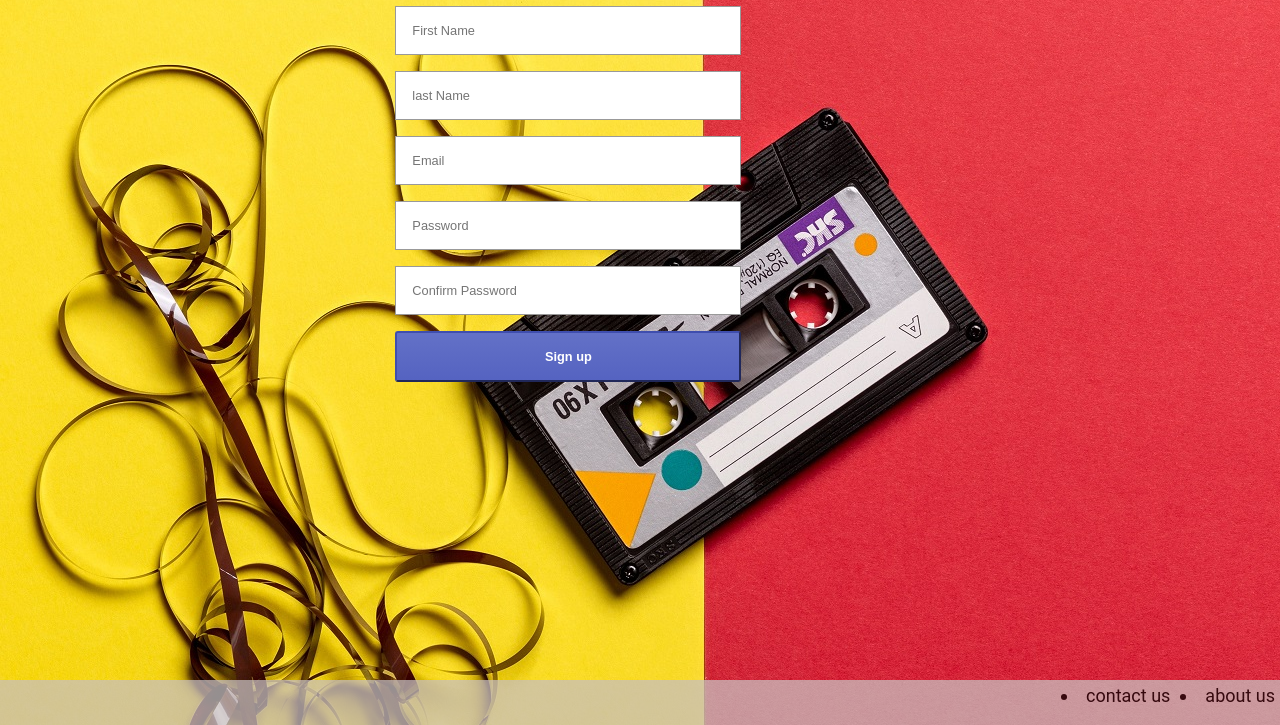
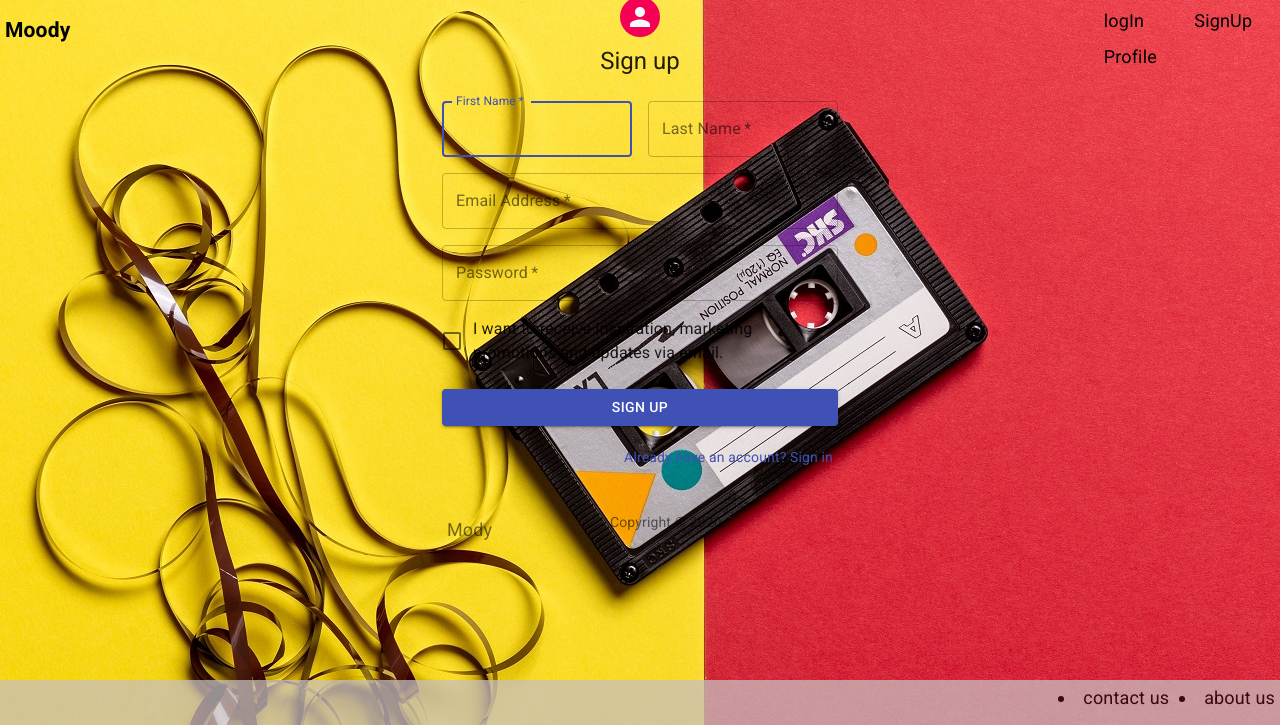
Before and after one commit to The-Moody-App/The-Moody-App, a React app in the folder client/: page /signup in a window 1280 px wide. Shown: the part 75-800 px from the top of the page. Built offline with nearby package versions, Linux system fonts and the light colour scheme.

Commit message:
new design for login and sigsiignup pages

```diff
--- a/client/package.json
+++ b/client/package.json
@@ -3,6 +3,7 @@
   "version": "0.1.0",
   "private": true,
   "dependencies": {
+    "@material-ui/core": "^4.11.0",
     "@testing-library/jest-dom": "^4.2.4",
     "@testing-library/react": "^9.3.2",
     "@testing-library/user-event": "^7.1.2",
--- a/client/public/index.html
+++ b/client/public/index.html
@@ -2,6 +2,7 @@
 <html>
   <head>
     <title>MOOOODY</title>
+    <link rel="stylesheet" href="https://fonts.googleapis.com/css?family=Roboto:300,400,500,700&display=swap" />
     <script src="https://code.jquery.com/jquery-3.5.1.min.js"></script>
 
   </head>
--- a/client/src/component/App.js
+++ b/client/src/component/App.js
@@ -26,6 +26,7 @@ function App(props) {
 
 
     return (
+
       <AuthContext.Provider value={{ authTokens, setAuthTokens: setTokens }}>
       <Router>
         <div>
--- a/client/src/component/AuthForm.js
+++ b/client/src/component/AuthForm.js
@@ -12,7 +12,7 @@ const Card = styled.div`
 const Title = styled.h1`
   font-size: 1.5em;
   text-align: center;
-  color: palevioletred;
+  color: blue;
 `;
 const Form = styled.div`
   display: flex;
--- a/client/src/component/login.js
+++ b/client/src/component/login.js
@@ -1,64 +1,116 @@
-import React, { Component, useState } from "react";
-import axios from "axios"
-import { Card, Form, Input, Button, Error } from '../component/AuthForm';
-import { Link, Redirect } from 'react-router-dom';
-import { useAuth } from "../auth";
+import React from 'react';
+import Avatar from '@material-ui/core/Avatar';
+import Button from '@material-ui/core/Button';
+import CssBaseline from '@material-ui/core/CssBaseline';
+import TextField from '@material-ui/core/TextField';
+import FormControlLabel from '@material-ui/core/FormControlLabel';
+import Checkbox from '@material-ui/core/Checkbox';
+import Link from '@material-ui/core/Link';
+import Grid from '@material-ui/core/Grid';
+import Box from '@material-ui/core/Box';
+import Typography from '@material-ui/core/Typography';
+import { makeStyles } from '@material-ui/core/styles';
+import Container from '@material-ui/core/Container';
 
-
-function Login(props) {
-
-  const [isLoggedIn, setLoggedIn] = useState(false);
-  const [isError, setIsError] = useState(false);
-  const [userName, setUserName] = useState("");
-  const [password, setPassword] = useState("");
-  const { setAuthTokens } = useAuth();
-
-  function postLogin() {
-    axios.post('http://localhost:5000/login', {
-      userName,
-      password
-    }).then(result => {
-      if (result.status === 200) {
-        setAuthTokens(result.data);
-        setLoggedIn(true);
-      } else {
-        setIsError(true);
-      }
-    }).catch(e => {
-      setIsError(true);
-    });
-  }
-
-    if (isLoggedIn) {
-    return <Redirect to="/" />;
-  }
-
-
+function Copyright() {
   return (
-    <Card>
-      <Form>
-        <Input
-          type="email"
-          value={userName}
-          onChange={e => {
-            setUserName(e.target.value);
-          }}
-          placeholder="email"
-        />
-        <Input
-          type="password"
-          value={password}
-          onChange={e => {
-            setPassword(e.target.value);
-          }}
-          placeholder="password"
-        />
-        <Button onClick={postLogin}>Login</Button>
-      </Form>
-      <Link to="/signup">Don't have an account?</Link>
-        { isError &&<Error>The username or password provided were incorrect!</Error> }
-    </Card>
+    <Typography variant="body2" color="textSecondary" align="center">
+      {'Copyright © '}
+      <Link color="inherit" href="http://localhost:3000/">
+        Moody
+      </Link>{' '}
+      {new Date().getFullYear()}
+      {'.'}
+    </Typography>
   );
 }
 
-export default Login;
+const useStyles = makeStyles((theme) => ({
+  paper: {
+    marginTop: theme.spacing(8),
+    display: 'flex',
+    flexDirection: 'column',
+    alignItems: 'center',
+  },
+  avatar: {
+    margin: theme.spacing(1),
+    backgroundColor: theme.palette.secondary.main,
+  },
+  form: {
+    width: '100%', // Fix IE 11 issue.
+    marginTop: theme.spacing(1),
+  },
+  submit: {
+    margin: theme.spacing(3, 0, 2),
+  },
+}));
+
+export default function Login() {
+  const classes = useStyles();
+
+  return (
+    <Container component="main" maxWidth="xs">
+      <CssBaseline />
+      <div className={classes.paper}>
+        <Avatar className={classes.avatar}>
+        </Avatar>
+        <Typography component="h1" variant="h5">
+          Sign in
+        </Typography>
+        <form className={classes.form} noValidate>
+          <TextField
+            variant="outlined"
+            margin="normal"
+            required
+            fullWidth
+            id="email"
+            label="Email Address"
+            name="email"
+            autoComplete="email"
+            autoFocus
+          />
+          <TextField
+            variant="outlined"
+            margin="normal"
+            required
+            fullWidth
+            name="password"
+            label="Password"
+            type="password"
+            id="password"
+            autoComplete="current-password"
+          />
+          <FormControlLabel
+            control={<Checkbox value="remember" color="primary" />}
+            label="Remember me"
+          />
+          <Button
+            type="submit"
+            fullWidth
+            variant="contained"
+            color="primary"
+            className={classes.submit}
+            href="http://localhost:3000/"
+          >
+            Sign In
+          </Button>
+          <Grid container>
+            <Grid item xs>
+              <Link href="#" variant="body2">
+                Forgot password?
+              </Link>
+            </Grid>
+            <Grid item>
+              <Link href="signup" variant="body2">
+                {"Don't have an account? Sign Up"}
+              </Link>
+            </Grid>
+          </Grid>
+        </form>
+      </div>
+      <Box mt={8}>
+        <Copyright />
+      </Box>
+    </Container>
+  );
+}
--- a/client/src/component/signup.js
+++ b/client/src/component/signup.js
@@ -1,84 +1,139 @@
-import React, { Component } from "react";
-import { Route } from "react-router-dom";
-import axios from 'axios'
-import { Card, Form, Input, Button, Error } from '../component/AuthForm';
+import React from 'react';
+import Avatar from '@material-ui/core/Avatar';
+import Button from '@material-ui/core/Button';
+import CssBaseline from '@material-ui/core/CssBaseline';
+import TextField from '@material-ui/core/TextField';
+import FormControlLabel from '@material-ui/core/FormControlLabel';
+import Checkbox from '@material-ui/core/Checkbox';
+import Link from '@material-ui/core/Link';
+import Grid from '@material-ui/core/Grid';
+import Box from '@material-ui/core/Box';
+import Typography from '@material-ui/core/Typography';
+import { makeStyles } from '@material-ui/core/styles';
+import Container from '@material-ui/core/Container';
 
-
-
-class Signup extends Component {
-    constructor(props) {
-        super(props);
-        this.state = {
-            firstName: "",
-            lastName: "",
-            email: "",
-            password: "",
-            confirmPassword: "",
-            errors: {}
-        };
-
-        this.handleChange=this.handleChange.bind(this);
-        this.handleSubmit = this.handleSubmit.bind(this);
+function Copyright() {
+  return (
+    <Typography variant="body2" color="textSecondary" align="center">
+      {'Copyright © '}
+      <Link color="inherit" href="http://localhost:3000/">
+        Mody
+      </Link>{' '}
+      {new Date().getFullYear()}
+      {'.'}
+    </Typography>
+  );
 }
 
+const useStyles = makeStyles((theme) => ({
+  paper: {
+    marginTop: theme.spacing(8),
+    display: 'flex',
+    flexDirection: 'column',
+    alignItems: 'center',
+  },
+  avatar: {
+    margin: theme.spacing(1),
+    backgroundColor: theme.palette.secondary.main,
+  },
+  form: {
+    width: '100%', // Fix IE 11 issue.
+    marginTop: theme.spacing(3),
+  },
+  submit: {
+    margin: theme.spacing(3, 0, 2),
+  },
+}));
 
-    handleChange = event => {
-        const {name, value} = event.target
-        this.setState({
-          [name]: value
-        })
-      }
+export default function SignUp() {
+  const classes = useStyles();
 
-    handleSubmit =  e => {
-        e.preventDefault();
-
-        const newUser = {
-          firstName: this.state.firstName,
-          lastName: this.state.lastName,
-          email: this.state.email,
-          password: this.state.password,
-          confirmPassword: this.state.confirmPassword,
-          errors:this.state.errors
-        };
-
-        console.log(newUser)
-        axios.post('http://localhost:5000/signup',newUser)
-        .then(function (response) {
-          console.log(response);
-
-          // if (response.status === 200) {
-          //   this.props.handleSuccessfulAuth(response.data);
-          // }
-
-        })
-      }
-
-    render() {
   return (
-      <Card>
-        <Form>
-        <h1>Sign Up</h1>
-
-
-          <form onSubmit={this.handleSubmit}>
-            <Form>
-            <Input type="text"  name="firstName" placeholder="First Name" value={this.state.firstName} onChange={this.handleChange} required />
-            <Input type="text" name="lastName" placeholder="last Name" value={this.state.lastName} onChange={this.handleChange} required />
-
-            <Input type="email" name="email" placeholder="Email" value={this.state.email} onChange={this.handleChange} required />
-
-            <Input type="password" name="password" placeholder="Password" value={this.state.password} onChange={this.handleChange} required />
-
-            <Input type="password"  name="confirmPassword" placeholder="Confirm Password" value={this.state.confirmPassword} onChange={this.handleChange} required />
-
-         <Button type="submit" value="Sign Up">Sign up</Button>
-            </Form>
+    <Container component="main" maxWidth="xs">
+      <CssBaseline />
+      <div className={classes.paper}>
+        <Avatar className={classes.avatar}>
+        </Avatar>
+        <Typography component="h1" variant="h5">
+          Sign up
+        </Typography>
+        <form className={classes.form} noValidate>
+          <Grid container spacing={2}>
+            <Grid item xs={12} sm={6}>
+              <TextField
+                autoComplete="fname"
+                name="firstName"
+                variant="outlined"
+                required
+                fullWidth
+                id="firstName"
+                label="First Name"
+                autoFocus
+              />
+            </Grid>
+            <Grid item xs={12} sm={6}>
+              <TextField
+                variant="outlined"
+                required
+                fullWidth
+                id="lastName"
+                label="Last Name"
+                name="lastName"
+                autoComplete="lname"
+              />
+            </Grid>
+            <Grid item xs={12}>
+              <TextField
+                variant="outlined"
+                required
+                fullWidth
+                id="email"
+                label="Email Address"
+                name="email"
+                autoComplete="email"
+              />
+            </Grid>
+            <Grid item xs={12}>
+              <TextField
+                variant="outlined"
+                required
+                fullWidth
+                name="password"
+                label="Password"
+                type="password"
+                id="password"
+                autoComplete="current-password"
+              />
+            </Grid>
+            <Grid item xs={12}>
+              <FormControlLabel
+                control={<Checkbox value="allowExtraEmails" color="primary" />}
+                label="I want to receive inspiration, marketing promotions and updates via email."
+              />
+            </Grid>
+          </Grid>
+          <Button
+            type="submit"
+            fullWidth
+            variant="contained"
+            color="primary"
+            className={classes.submit}
+            href="login"
+          >
+            Sign Up
+          </Button>
+          <Grid container justify="flex-end">
+            <Grid item>
+              <Link href="login" variant="body2">
+                Already have an account? Sign in
+              </Link>
+            </Grid>
+          </Grid>
         </form>
-
-        </Form>
-      </Card>
+      </div>
+      <Box mt={5}>
+        <Copyright />
+      </Box>
+    </Container>
   );
 }
-}
-
-export default Signup;
--- a/package.json
+++ b/package.json
@@ -20,6 +20,7 @@
   },
   "homepage": "https://github.com/TSEM-group4/TSEM-group4-#readme",
   "dependencies": {
+    "@material-ui/core": "^4.11.0",
     "assert": "^2.0.0",
     "axios": "^0.18.1",
     "bcrypt": "^5.0.0",
```
Also changed, not shown: 3 other files. Lines whose indentation alone changed are shown as unchanged.
